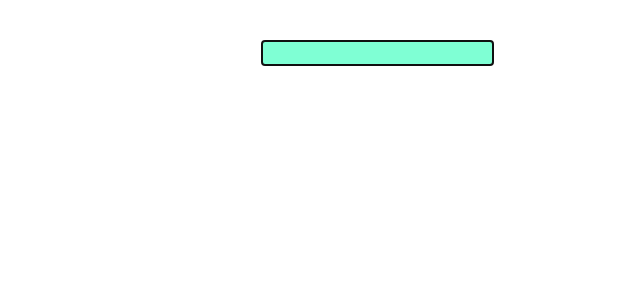
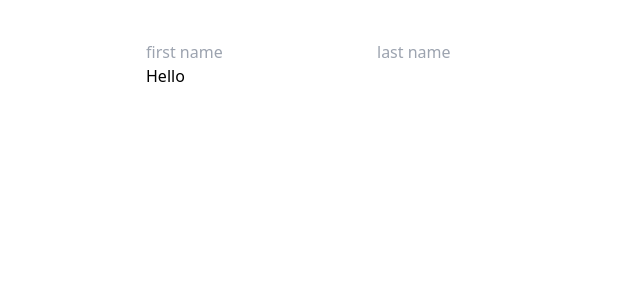
Before and after one commit to l1keafox/helloVue, a Vue app: page / in a window 1280 px wide. Shown: the top 300 px of the page, without its empty margins (263-903 px from the left). Built offline with nearby package versions, Linux system fonts and the light colour scheme.

Commit message:
Component setup props

```diff
--- a/src/App.vue
+++ b/src/App.vue
@@ -1,16 +1,16 @@
 <template>
   <div class="flex flex-col justify-center items-center pt-10">
-    <TemplateRef />
+    <Person />
   </div>
 </template>
 
 <script>
-import TemplateRef from "./components/TemplateRef";
+import Person from "./components/Person";
 export default {
   name: "App",
 
   components: {
-    TemplateRef,
+    Person,
   },
   setup(){
     // Composition API
--- /dev/null
+++ b/src/components/Person.vue
@@ -0,0 +1,31 @@
+<template>
+    <div>
+        <input type="text" placeholder="first name" v-model="firstName">
+        <input type="text" placeholder="last name" v-model="lastName">
+        <PersonGreetingVue :firstName="firstName" :lastName="lastName"/>
+    </div>
+
+</template>
+
+<script>
+import{ref} from 'vue'
+import PersonGreetingVue from './PersonGreeting.vue';
+    export default {
+        name:"PersonVue",
+        components:{
+            PersonGreetingVue
+        },
+        setup(){
+            const firstName = ref('');
+            const lastName = ref('');
+            return{
+                firstName,
+                lastName
+            }
+        }
+    }
+</script>
+
+<style scoped>
+
+</style>
--- /dev/null
+++ b/src/components/PersonGreeting.vue
@@ -0,0 +1,30 @@
+<template>
+    <div>
+        Hello {{fullName}}
+    </div>
+</template>
+
+<script>
+import {computed} from 'vue'
+    export default {
+        name:"PersonGreeting",
+        props:['firstName','lastName'],
+        setup(props){
+            const fullName = computed(()=>{
+                return `${props.firstName}  ${props.lastName}`
+            } )
+            return {
+                fullName
+            }
+        },
+        computed:{
+            // fullName(){
+            //     return `${this.firstName}  ${this.lastName}`
+            // }
+        }
+    }
+</script>
+
+<style scoped>
+
+</style>
```
